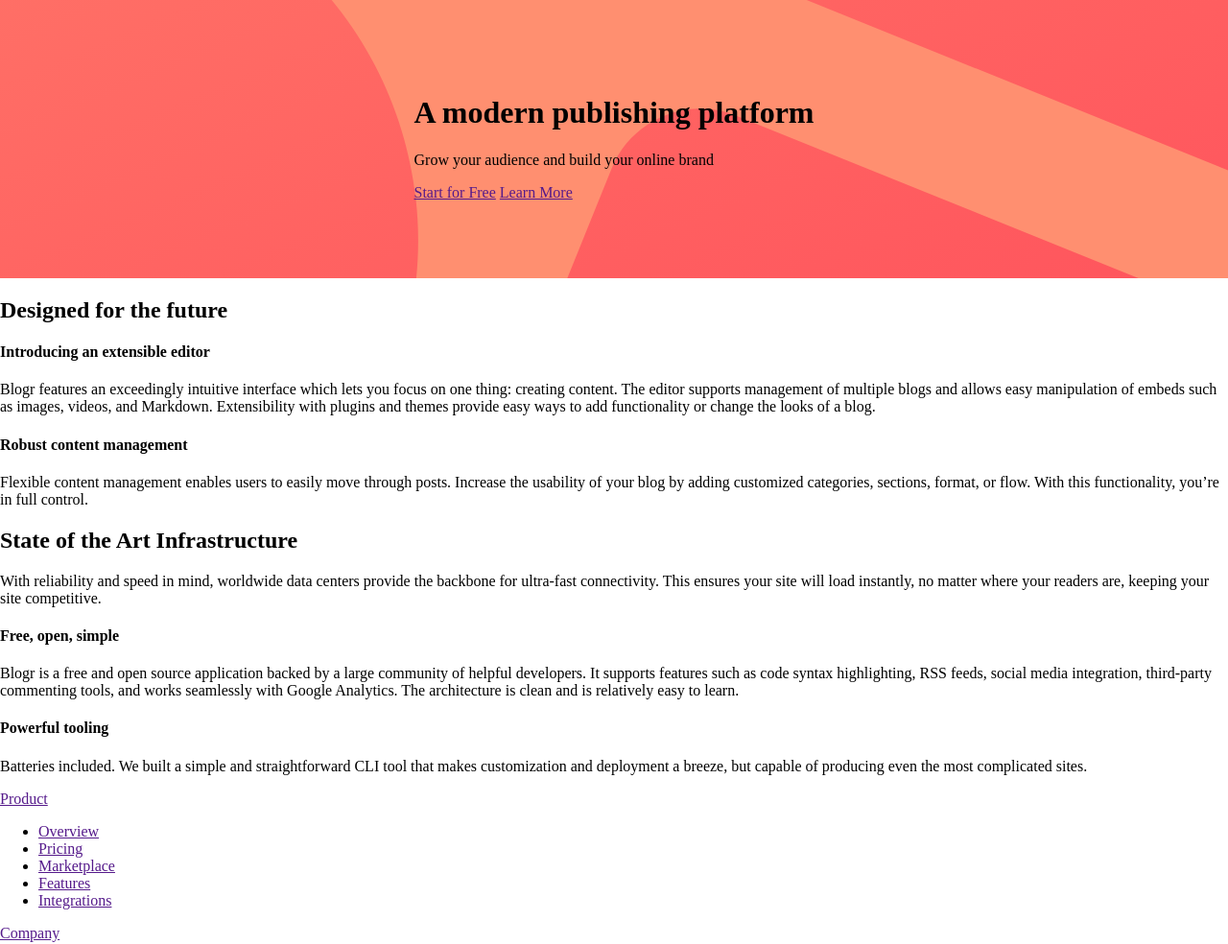
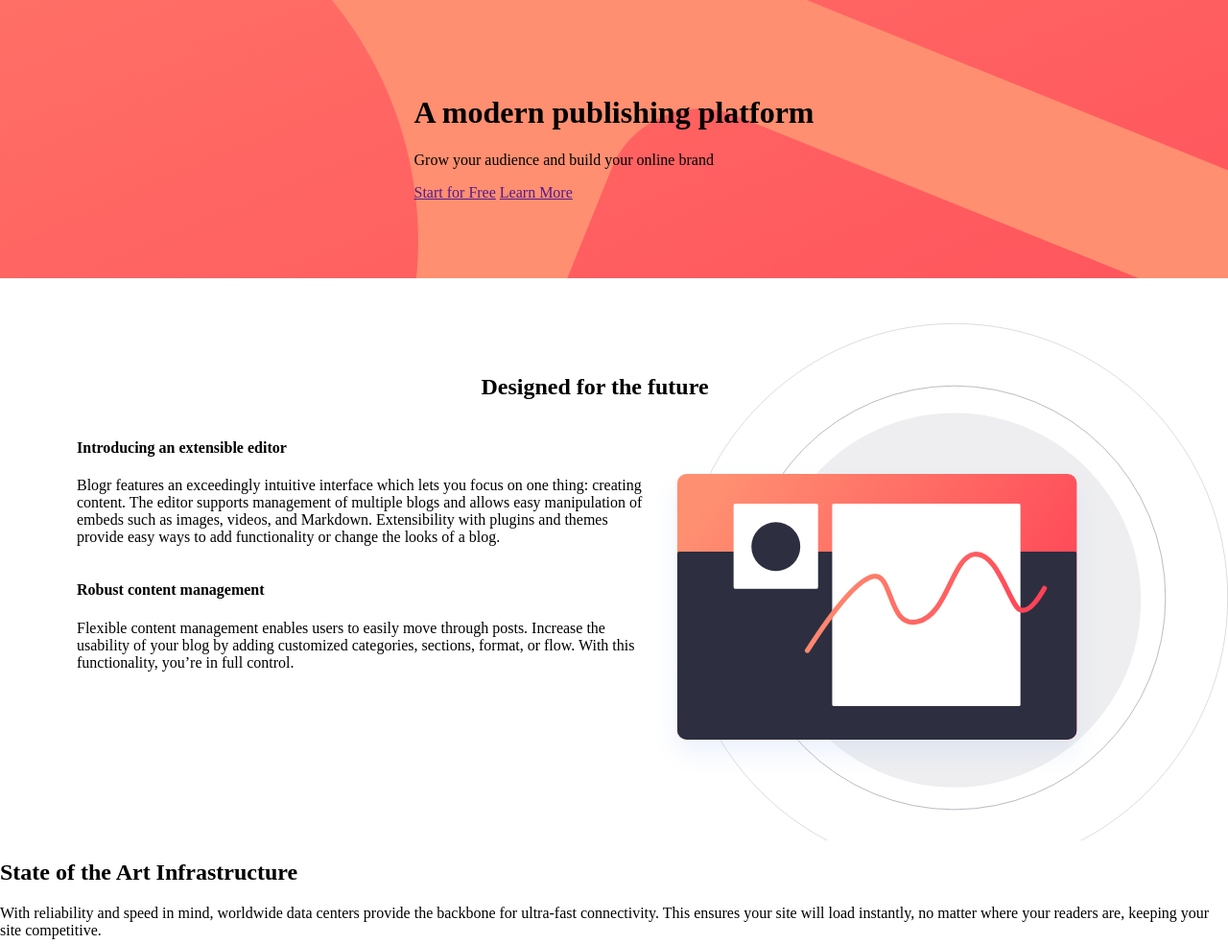
Before and after one commit to treymeetsworld/blogr-landing-page, a plain HTML site: page index.html in a window 1280 px wide. Shown: the part 302-1286 px from the top of the page at 96% size. Drawn offline with Linux system fonts and the light colour scheme.

Commit message:
set first content section

```diff
--- a/index.html
+++ b/index.html
@@ -58,10 +58,12 @@
     </div>
   </div>
   <div class="main-content">
-
     <div class="content-1">
-      <h2>Designed for the future</h2>
-      <div>
+      <div class="header-layout">
+        <h2 class="">Designed for the future</h2>
+      </div>
+      <div class="c-section">
+        <div class="content-1-1">
           <h4>Introducing an extensible editor</h4>
           <p>
             Blogr features an exceedingly intuitive interface which lets you focus on one thing: creating content.
@@ -70,12 +72,15 @@
             change the looks of a blog.
           </p>
         </div>
-      <div>
+        <div class="content-1-2">
           <h4>Robust content management</h4>
           <p>
             Flexible content management enables users to easily move through posts. Increase the usability of your blog
             by adding customized categories, sections, format, or flow. With this functionality, you’re in full control.
           </p>
+        </div>
+      </div>
+      <div class="svg-1">
       </div>
     </div>
     <div class="content-2">
--- a/style.css
+++ b/style.css
@@ -26,13 +26,47 @@
     background-position-x: center;
     flex-direction: column;
   }
-  .nav {
+.nav {
     width: 100%;
     display: flex;
     justify-content: space-evenly;
     align-items: flex-start;
-   margin: 5em;
+    margin: 5em;
+    list-style: none;
 }
 .hero{
   margin: 5em;
 }
+.content-1{
+  margin: 0 0 0 5em;
+  display: flex;
+  overflow: hidden;
+  flex-wrap: wrap;
+  flex-direction: row;
+}
+.c-section{
+  display: flex;
+  width: 50%;
+  flex-direction: column;
+  padding-bottom: 10em;
+}
+.content-1-1{
+  word-break: break-word;
+}
+.content-1-2{
+  word-break: break-word;
+}
+.svg-1{
+  width: 50%;
+  background: url('illustration-editor-desktop.svg');
+  background-size: cover;
+  margin-top: -100px;
+}
+.header-layout{
+  text-align: center;
+  width: 100%;
+  margin-top: 5em;
+}
+.header-layout h2{
+  width: 90%;
+}
```
Also changed, not shown: illustration-editor-desktop.svg (added). Lines whose indentation alone changed are shown as unchanged.
